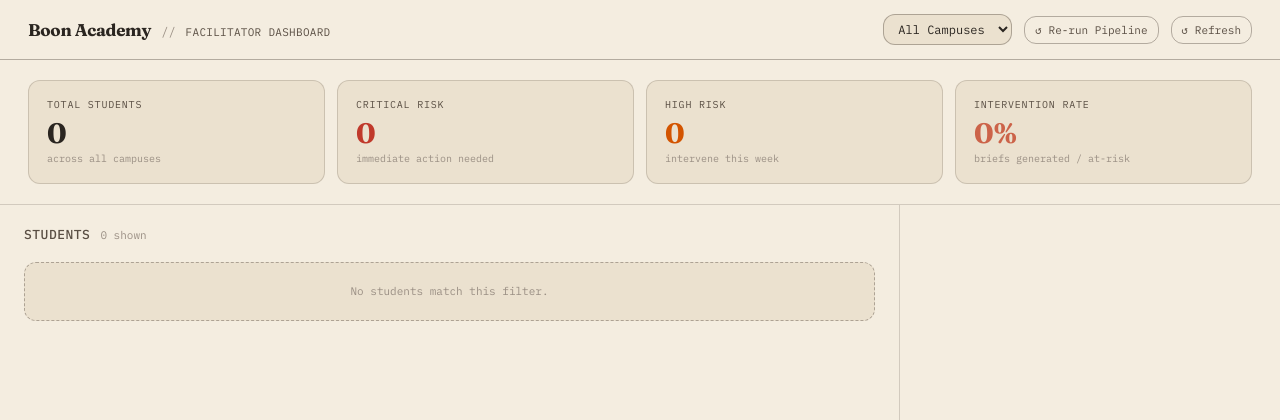
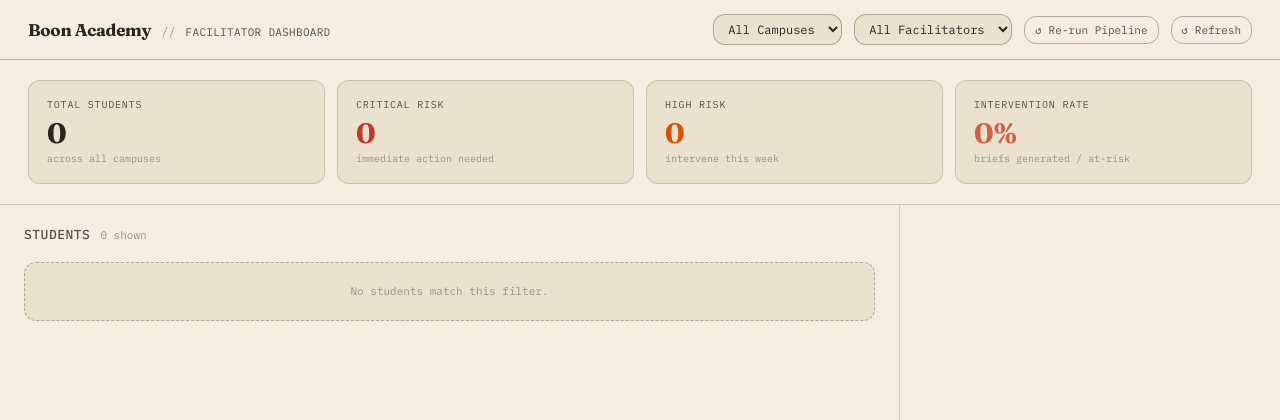
Before and after one commit to AbdulrahmanAlaasi/NoonAcademy-Case, a FastAPI app: page / in a window 1280 px wide. Shown: the top 420 px of the page. Run offline with FastAPI, Linux system fonts and the light colour scheme; data that the repository does not hold is empty.

Commit message:
Add facilitator filter dropdown to dashboard
Mirror the campus filter: populate from unique facilitator_id values,
combine with campus in applyFilter, default to All Facilitators.

```diff
--- a/dashboard/templates/index.html
+++ b/dashboard/templates/index.html
@@ -560,6 +560,9 @@
       <select class="campus-filter" id="campusFilter" onchange="applyFilter()">
         <option value="all">All Campuses</option>
       </select>
+      <select class="campus-filter" id="facilitatorFilter" onchange="applyFilter()">
+        <option value="all">All Facilitators</option>
+      </select>
       <button class="refresh-btn" id="pipelineBtn" onclick="triggerPipeline()">↺ Re-run Pipeline</button>
       <button class="refresh-btn" id="refreshBtn" onclick="loadData()">↻ Refresh View</button>
     </div>
@@ -647,6 +650,7 @@
         const summary = await summaryRes.json();
 
         populateCampusFilter(allStudents);
+        populateFacilitatorFilter(allStudents);
         renderSummary(summary);
         renderStudentList(allStudents);
 
@@ -673,9 +677,27 @@
       });
     }
 
+    // ── Facilitator filter ────────────────────────────────
+    function populateFacilitatorFilter(students) {
+      const select = document.getElementById('facilitatorFilter');
+      const facilitators = [...new Set(students.map(s => s.facilitator_id))].sort();
+      // Keep 'All Facilitators', clear rest
+      while (select.options.length > 1) select.remove(1);
+      facilitators.forEach(f => {
+        const opt = document.createElement('option');
+        opt.value = f;
+        opt.textContent = f;
+        select.appendChild(opt);
+      });
+    }
+
     function applyFilter() {
       const campus = document.getElementById('campusFilter').value;
-      const filtered = campus === 'all' ? allStudents : allStudents.filter(s => s.campus === campus);
+      const facilitator = document.getElementById('facilitatorFilter').value;
+      const filtered = allStudents.filter(s =>
+        (campus === 'all' || s.campus === campus) &&
+        (facilitator === 'all' || s.facilitator_id === facilitator)
+      );
       renderStudentList(filtered);
       // Clear brief if selected student not in filtered list
       if (selectedId && !filtered.find(s => s.student_id === selectedId)) {
```
